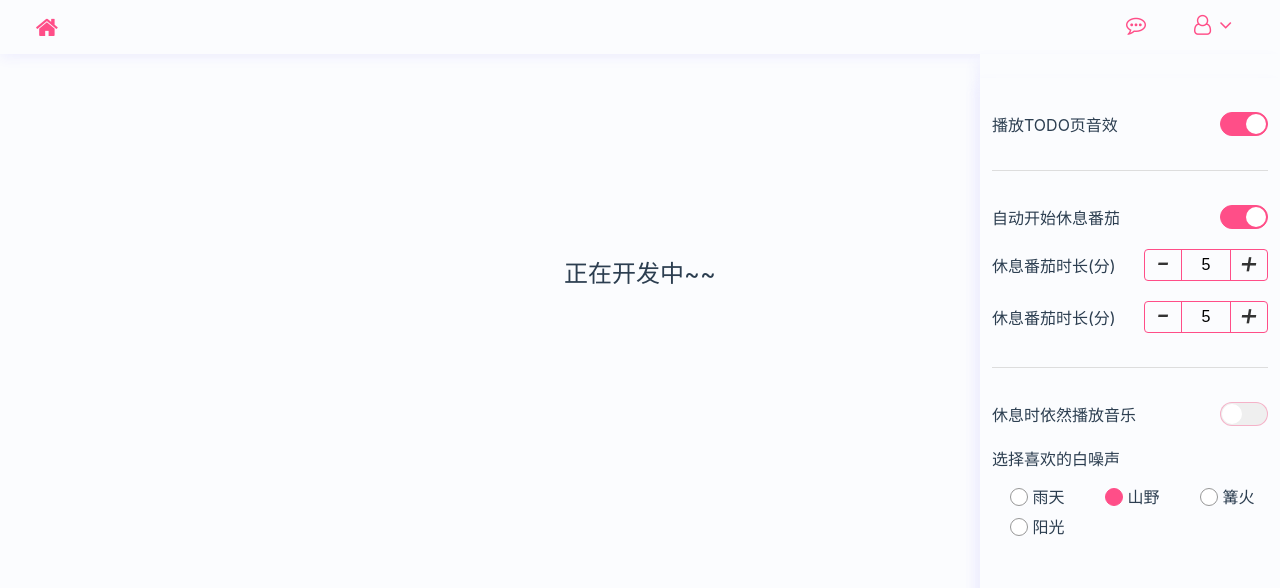
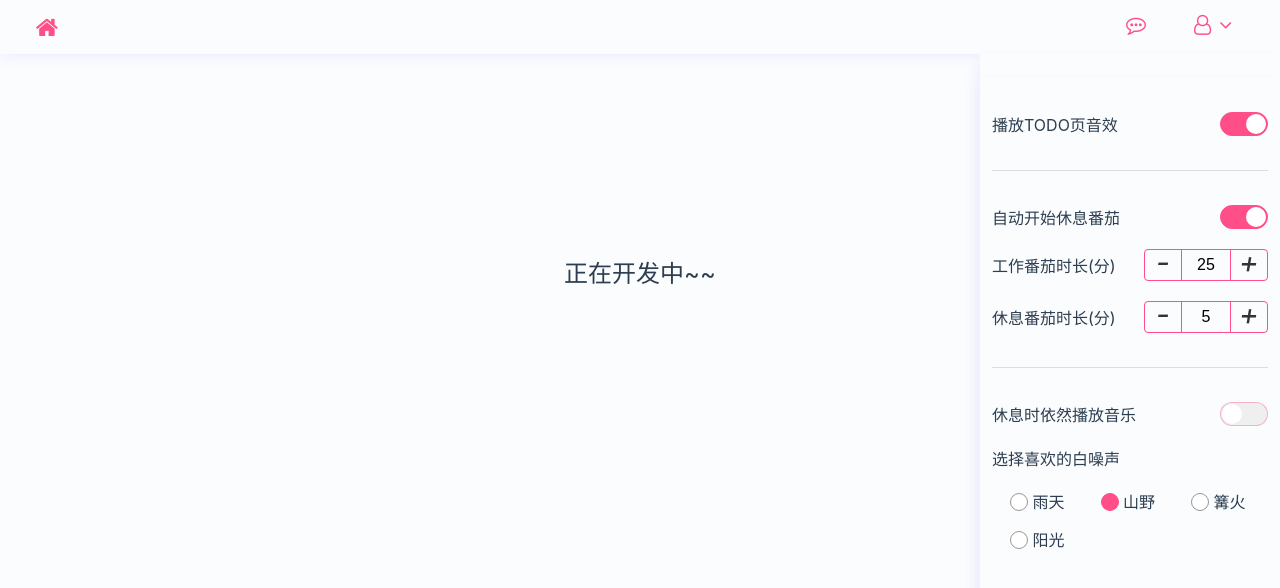
Before and after one commit to kevinzhao2233/one-day, a Vue app: page /#/user in a window 1280 px wide. Shown: the top 588 px of the page. Built offline with nearby package versions, Linux system fonts and the light colour scheme; what vue-textarea-autosize would draw is missing.

Commit message:
完成setting组件遗留问题

```diff
--- a/src/components/RadioComp.vue
+++ b/src/components/RadioComp.vue
@@ -24,8 +24,11 @@ export default {
       required: true,
     },
   },
-  mounted() {
-    console.log(this.settingItem);
+  methods: {},
+  watch: {
+    picked() {
+      this.$emit('change-pick', { name: this.settingItem.name, default: this.picked });
+    },
   },
 };
 </script>
@@ -42,11 +45,11 @@ export default {
 }
 
 .radios-label {
+  display: inline-block;
   position: relative;
-  margin: 0 18px;
+  margin: 5px 18px;
   padding: 2px 0;
   font-size: 16px;
-  line-height: 30px;
   -webkie-user-select: none;
   -moz-user-select: none;
   -ms-user-select: none;
--- a/src/components/Setting.vue
+++ b/src/components/Setting.vue
@@ -14,14 +14,17 @@
         :settingItem="setting.isAutoRest"
         @toggle-state="toggleState($event)"
       ></SwitchComp>
-      <NumInput :settingItem="setting.restTomato" @change-num="changeTime($event)"></NumInput>
+      <NumInput :settingItem="setting.workTomato" @change-num="changeTime($event)"></NumInput>
       <NumInput :settingItem="setting.restTomato" @change-num="changeTime($event)"></NumInput>
     </div>
     <hr />
     <!-- 白噪声部分 -->
     <div class="box">
       <SwitchComp :settingItem="setting.keepPlay" @toggle-state="toggleState($event)"></SwitchComp>
-      <RadioComp :settingItem="setting.whiteNoise"></RadioComp>
+      <RadioComp
+        :settingItem="setting.whiteNoise"
+        @change-pick="changeDefaultWN($event)"
+      ></RadioComp>
     </div>
   </div>
 </template>
@@ -48,6 +51,10 @@ export default {
     // 改变番茄钟时间
     changeTime(e) {
       this.setting[e.name].time = e.time;
+    },
+    // 改变默认白噪声
+    changeDefaultWN(e) {
+      this.setting[e.name].defaultSelect = e.default;
     },
   },
 
@@ -113,7 +120,6 @@ export default {
 </script>
 
 <style lang="scss" scoped>
-
 .container {
   width: 100%;
   display: flex;
--- a/src/components/SwitchComp.vue
+++ b/src/components/SwitchComp.vue
@@ -1,7 +1,7 @@
 <template>
   <div class="s-container">
     <span class="s-tit">{{ settingItem.tit }}</span>
-    <div :class="settingItem.state ? 'open s-radio' : 's-radio'" @mousedown="toggleState">
+    <div :class="settingItem.state ? 'open s-switch' : 's-switch'" @mousedown="toggleState">
       <div class="s-part"></div>
     </div>
   </div>
@@ -42,7 +42,7 @@ export default {
     flex: 1;
   }
 
-  .s-radio {
+  .s-switch {
     flex: 0 0 1;
     padding: 1px;
     width: 48px;
```
